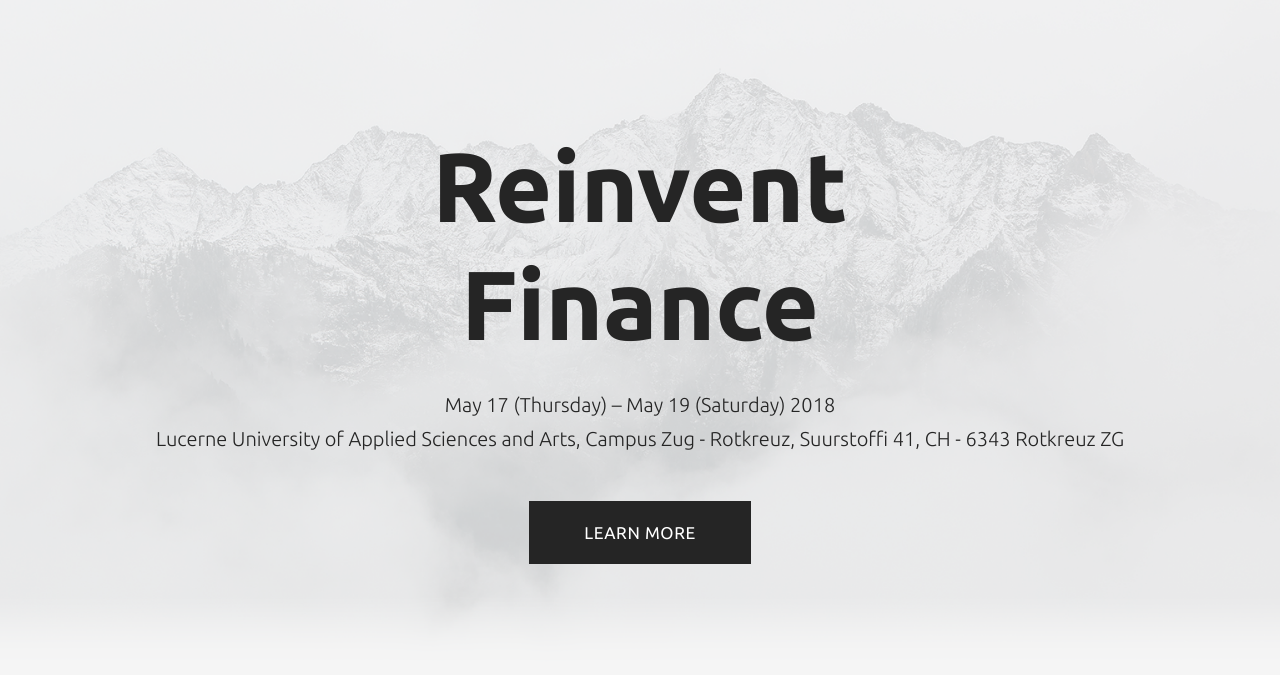
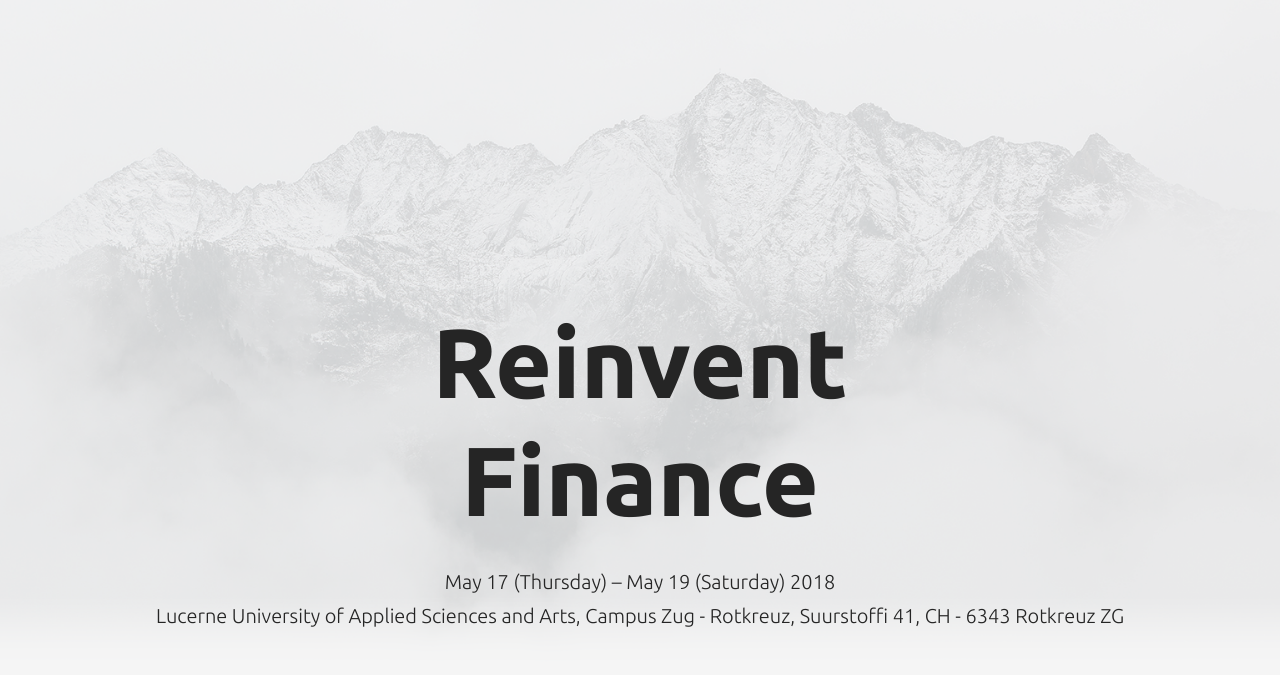
Before and after one commit to melonport/hackathon, a plain HTML site: page index.html in a window 1280 px wide. Shown: the part 97-772 px from the top of the page. Drawn offline with Linux system fonts and the light colour scheme; a script that the page names is missing.

Commit message:
fixing cross browser

```diff
--- a/css/custom.scss
+++ b/css/custom.scss
@@ -106,9 +106,16 @@ nav.navbar.transparent-white ul.ul-h.nav-menu>li>a:hover{
 .hero-content .container {
     vertical-align: middle;
     top: 40%;
+    display: inline;
+
+}
+/*
+.hero-content .container {
+    vertical-align: middle;
+    top: 40%;
     display: table-caption;
 
-}
+}*/
 h1.site-title{
   font-family: 'Ubuntu';
 	font-size: 98px;
--- a/css/style.scss
+++ b/css/style.scss
@@ -1821,6 +1821,35 @@ ul#iconTabs li a span.icon-tab {
     width: 100%;
 }
 #hero .hero-content {
+    padding-top: 380px;
+}
+
+@media (max-width:480px){
+   #hero .hero-content {
+     padding-top: 225px !important;
+   }
+}
+@media (min-width:640px){
+   #hero .hero-content {
+     padding-top: 310px !important;
+   }
+}
+@media (min-width:1024px){
+   #hero .hero-content {
+     padding-top: 200px !important;
+   }
+}
+
+// @media (max-width:992px){
+//   .hero-content .container {
+//       padding: 80px 0 !important;
+//   }
+//   #hero .hero-content {
+//       padding-top: 80px !important;
+//   }
+// }
+/*
+#hero .hero-content {
     padding-top: 50px;
 }
 
@@ -1832,7 +1861,7 @@ ul#iconTabs li a span.icon-tab {
       padding-top: 80px !important;
   }
 }
-
+*/
 .button-hero{
   font-size: 20px;
 }
```
Also changed, not shown: css/custom.min.css, css/style.min.css, 1 other file.
